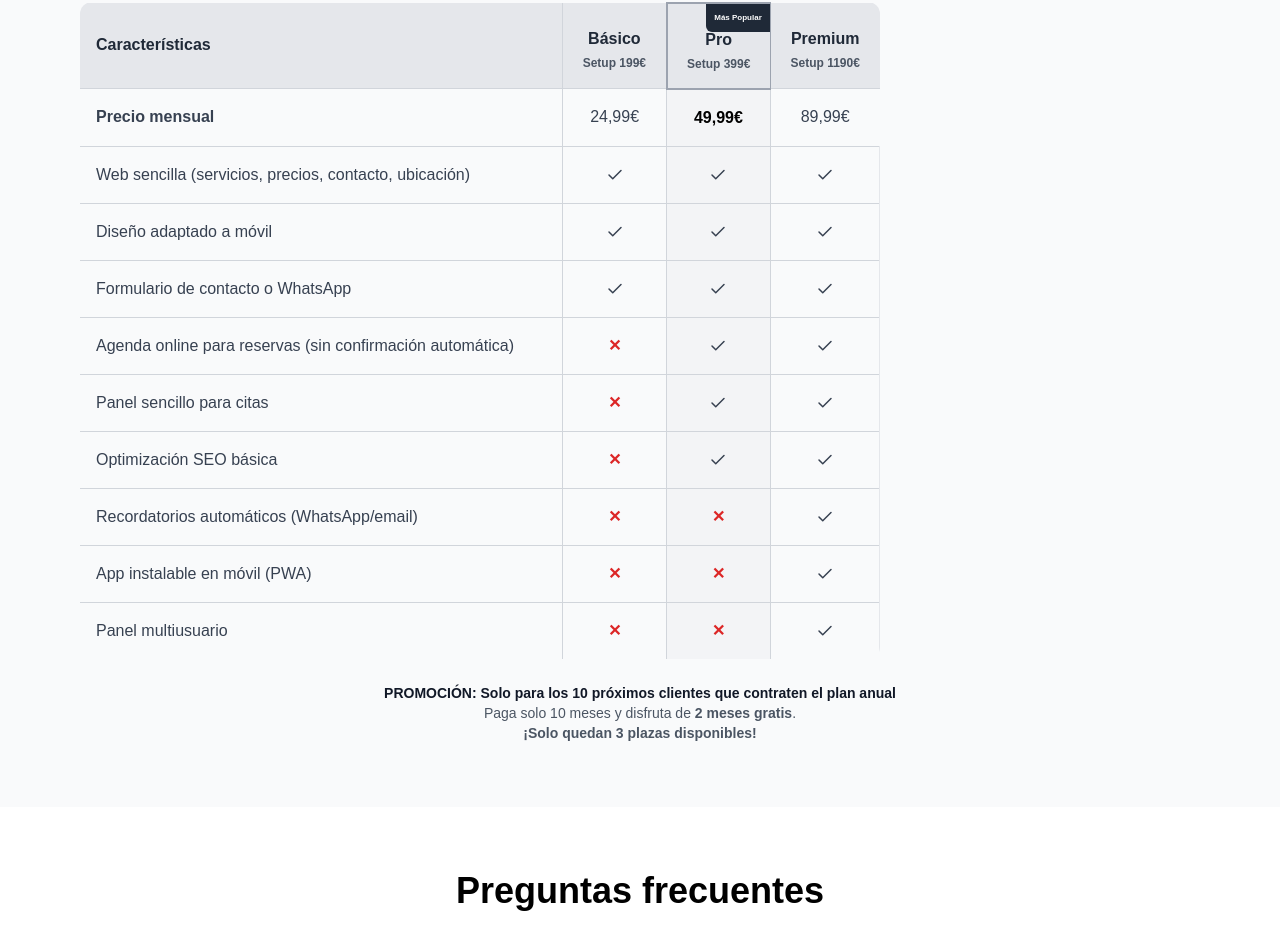
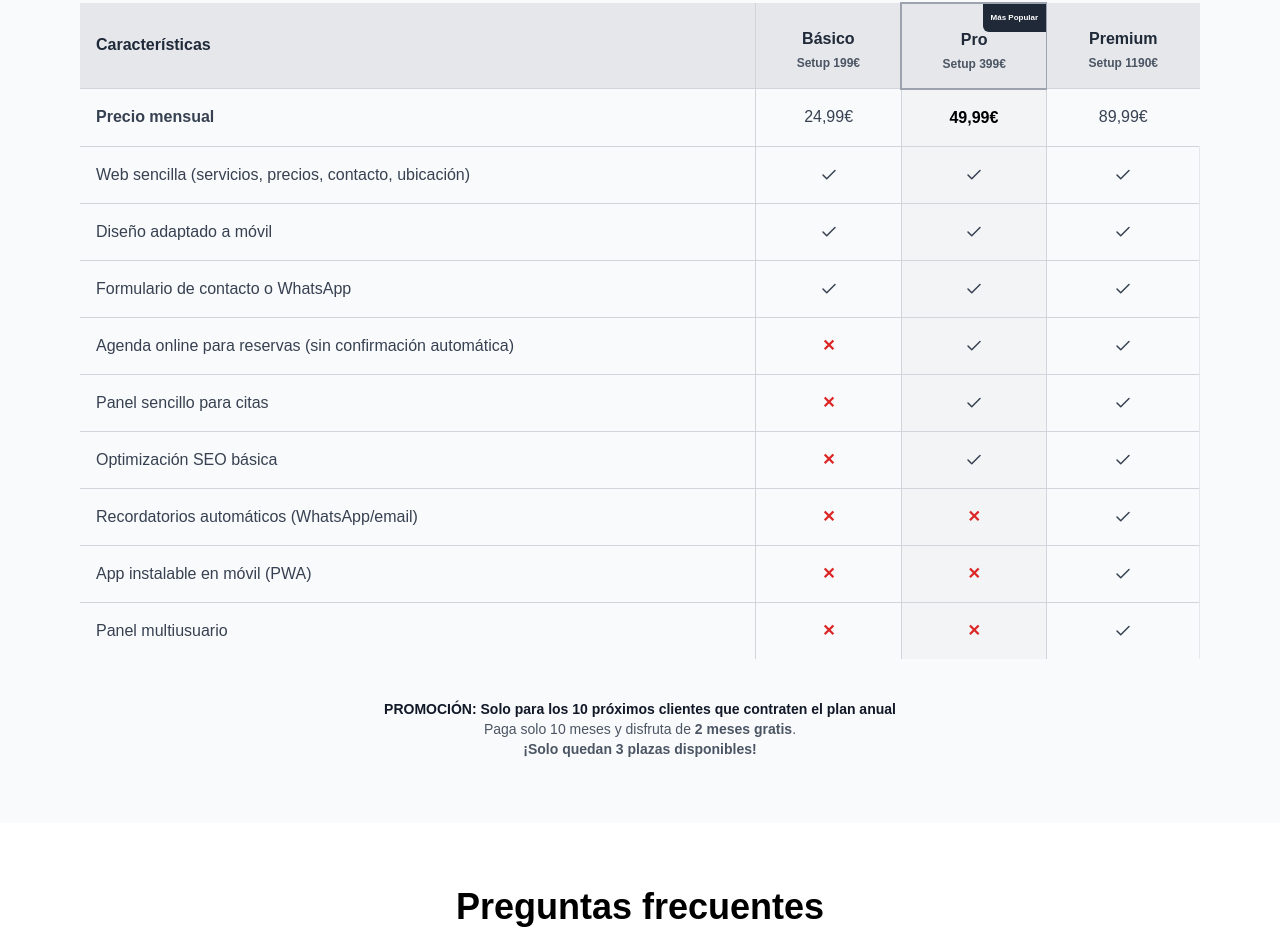
Before and after one commit to GlowUpStudio/glowupstudio-landing, a React (Vite) app: page / in a window 1280 px wide. Shown: the part 3229-4181 px from the top of the page. Built offline with nearby package versions, Linux system fonts and the light colour scheme.

Commit message:
fix tabla

```diff
--- a/src/components/PricingTable.tsx
+++ b/src/components/PricingTable.tsx
@@ -25,8 +25,9 @@ const setup = {
 export default function PricingTable({ billingCycle }: PricingTableProps) {
 
   return (
-    <div className="w-full overflow-x-auto max-w-6xl mx-auto px-2 sm:px-4">
-      <table className="min-w-[800px] text-center border-collapse rounded-xl overflow-hidden text-gray-800 dark:text-gray-200 text-[10px] sm:text-sm md:text-base">
+    <div className="w-full max-w-6xl mx-auto px-2 sm:px-4">
+      <div className="overflow-hidden">
+        <table className="w-full text-center border-collapse rounded-xl text-gray-800 dark:text-gray-200 text-[10px] sm:text-sm md:text-base">
         <colgroup>
           <col />
           <col />
@@ -105,8 +106,8 @@ export default function PricingTable({ billingCycle }: PricingTableProps) {
               className="border-t border-gray-300 dark:border-gray-700"
               initial={{ opacity: 0, y: 30 }}
               whileInView={{ opacity: 1, y: 0 }}
-              viewport={{ once: true, amount: 0.2 }}
-              transition={{ duration: 0.6, delay: (i + 2) * 0.2 }}
+              viewport={{ once: false, amount: 0.05 }}
+              transition={{ duration: 0.6, delay: i * 0.1 }}
             >
               <td className="p-2 sm:p-4 text-left border-r border-gray-300 dark:border-gray-700">
                 {feature}
@@ -132,9 +133,10 @@ export default function PricingTable({ billingCycle }: PricingTableProps) {
             </motion.tr>
           ))}
         </tbody>
-      </table>
+        </table>
+      </div>
 
-      <div className="flex flex-col items-center justify-center mt-4 sm:mt-6">
+      <div className="flex flex-col items-center justify-center mt-8 sm:mt-10">
         <span className="text-sm text-gray-600 dark:text-gray-400 text-center">
           <span className="font-bold text-gray-900 dark:text-gray-200">
             PROMOCIÓN: Solo para los 10 próximos clientes que contraten el plan anual
```
